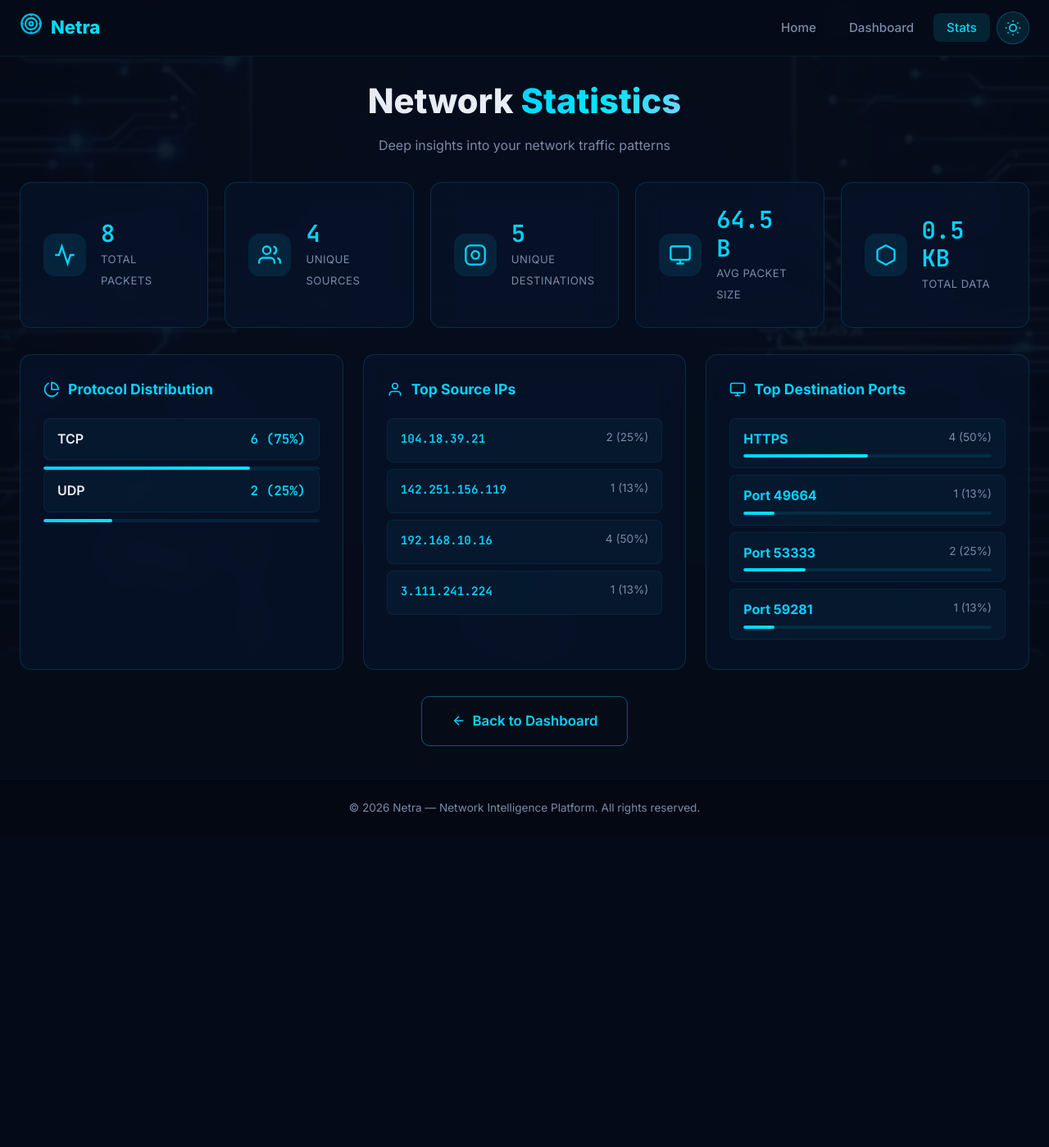
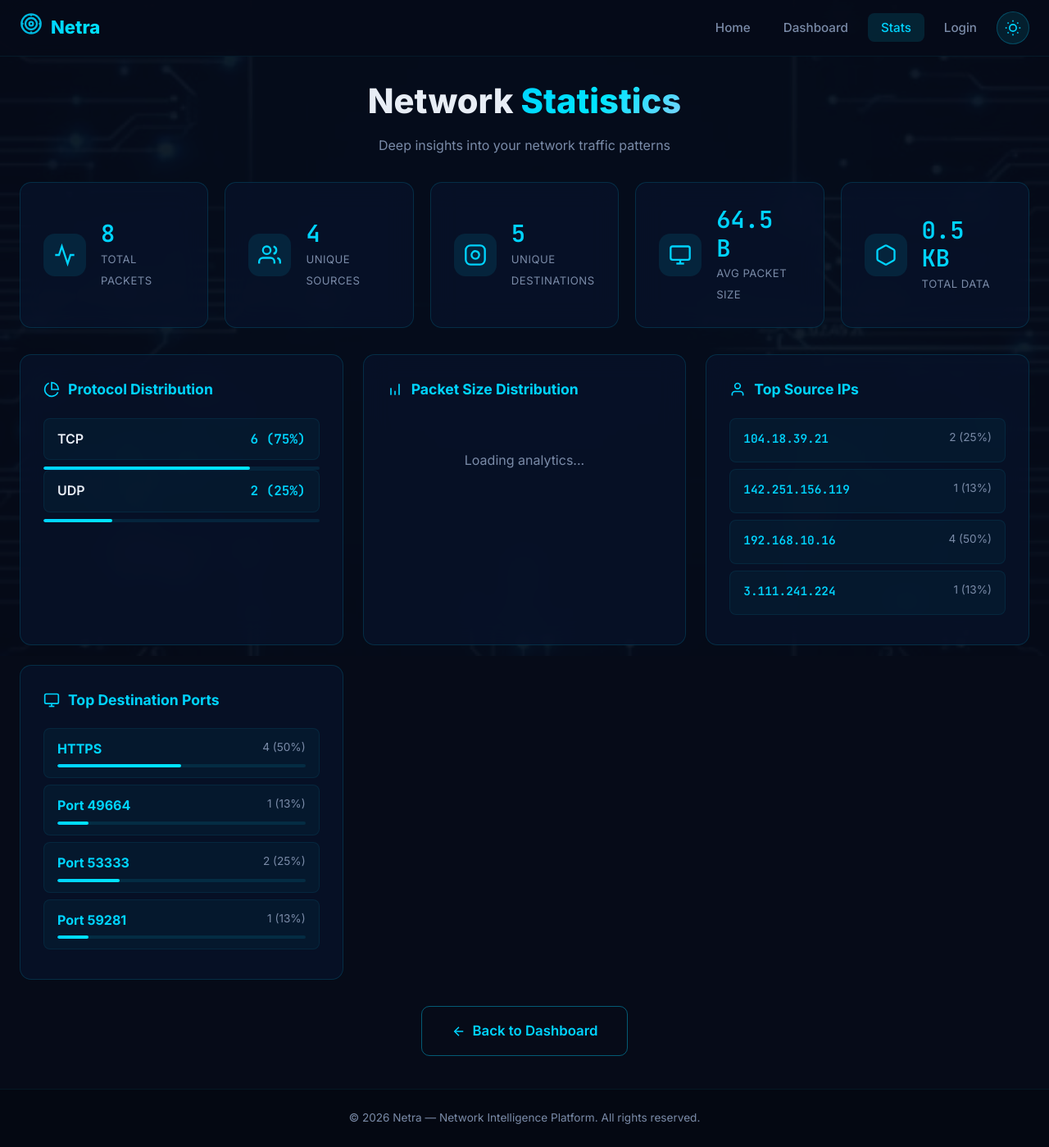
Before and after one commit to Farah-Tanveer/Netra, a Flask app: page /stats in a window 1280 px wide. Shown: the whole page at 82% size. Before the commit the page ends 993 px from the top, so only its background shows below. Run offline with Flask 3, Linux system fonts and the light colour scheme.

Commit message:
UI Enhancements

```diff
--- a/templates/stats.html
+++ b/templates/stats.html
@@ -25,6 +25,7 @@
                 <li class="nav-item"><a href="/" class="nav-link">Home</a></li>
                 <li class="nav-item"><a href="/dashboard" class="nav-link">Dashboard</a></li>
                 <li class="nav-item"><a href="/stats" class="nav-link active">Stats</a></li>
+                <li class="nav-item" id="navAuthItem"><a href="#" class="nav-link" id="navAuthLink">Login</a></li>
                 <li class="nav-item">
                     <button class="theme-toggle" id="themeToggle" title="Toggle Theme (Ctrl+K)">
                         <svg class="icon-sun" width="20" height="20" viewBox="0 0 24 24" fill="none" stroke="currentColor" stroke-width="2"><circle cx="12" cy="12" r="5"/><line x1="12" y1="1" x2="12" y2="3"/><line x1="12" y1="21" x2="12" y2="23"/><line x1="4.22" y1="4.22" x2="5.64" y2="5.64"/><line x1="18.36" y1="18.36" x2="19.78" y2="19.78"/><line x1="1" y1="12" x2="3" y2="12"/><line x1="21" y1="12" x2="23" y2="12"/><line x1="4.22" y1="19.78" x2="5.64" y2="18.36"/><line x1="18.36" y1="5.64" x2="19.78" y2="4.22"/></svg>
@@ -103,7 +104,17 @@
                     Protocol Distribution
                 </h3>
                 <div class="protocol-list" id="protocolList">
-                    <div class="empty-state"><p>Loading...</p></div>
+                    <div class="empty-state"><p>Loading statistics...</p></div>
+                </div>
+            </div>
+
+            <div class="glass-card stats-card">
+                <h3 class="card-title">
+                    <svg width="20" height="20" viewBox="0 0 24 24" fill="none" stroke="currentColor" stroke-width="2"><path d="M12 20v-6M6 20V10M18 20V4"/></svg>
+                    Packet Size Distribution
+                </h3>
+                <div class="size-dist-list" id="sizeDistList">
+                    <div class="empty-state"><p>Loading analytics...</p></div>
                 </div>
             </div>
 
```
Also changed, not shown: templates/dashboard.html (+16 -0 lines), templates/index.html (+36 -0 lines).
